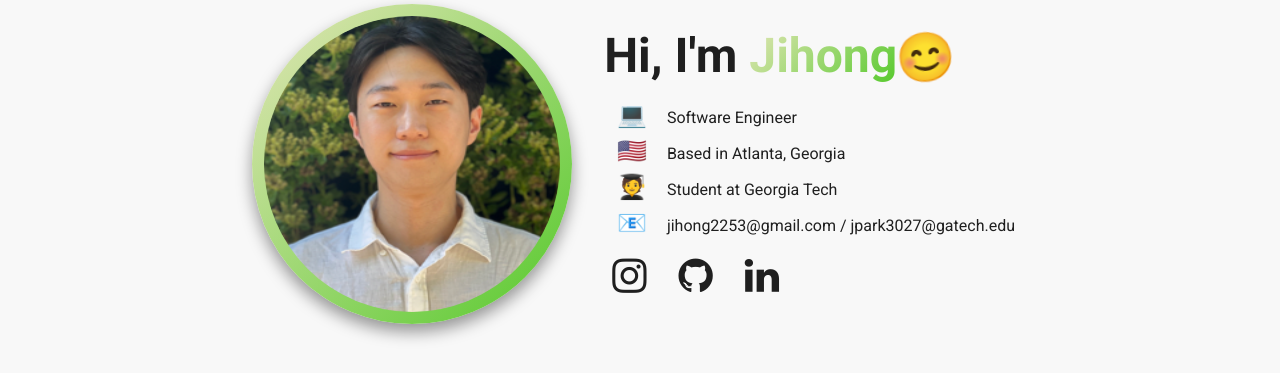
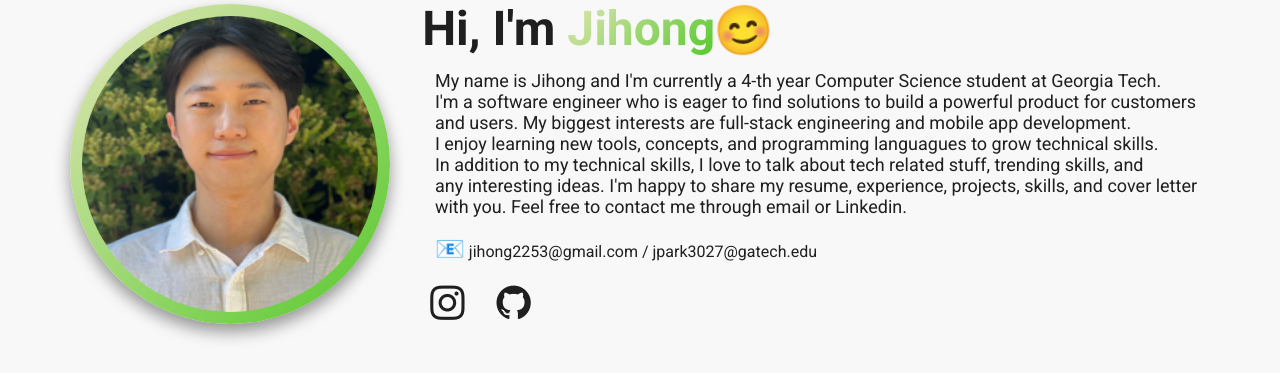
Before and after one commit to eliotte0106/jihong, a React (Create React App) app: page / in a window 1280 px wide. Shown: the part 206-579 px from the top of the page. Built offline with nearby package versions, Linux system fonts and the light colour scheme; the HTML template or start-up script is replaced by a standard one.

Commit message:
edit home

```diff
--- a/src/components/home/EmojiBullet.js
+++ b/src/components/home/EmojiBullet.js
@@ -8,7 +8,7 @@ function EmojiBullet(props) {
         <Box /*component={'li'}*/ fontSize={'1rem'} lineHeight={1.5} style={{cursor: 'default'}}>
             <Box component={'span'} aria-label="cheese"
                 role="img"
-                mr={{xs: '0.5rem', md: '1rem'}} fontSize={'1.5rem'}>{emoji}</Box> {text}
+                mr={{xs: '0.5rem', md: '0rem'}} fontSize={'1.5rem'}>{emoji}</Box> {text}
         </Box>
     );
 }
--- a/src/components/home/Home.js
+++ b/src/components/home/Home.js
@@ -20,6 +20,16 @@ export default function Home() {
             </h1>
             {/* <h2>I'm {info.position}.</h2> */}
             <Box component={'ul'} p={'0.8rem'}>
+            <p className={Style.temp}>
+               My name is Jihong and I'm currently a 4-th year Computer Science student at Georgia Tech.<br />
+               I'm a software engineer who is eager to find solutions to build a powerful product for customers<br /> and users.
+               My biggest interests are full-stack engineering and mobile app development.<br />
+               I enjoy learning new tools, concepts, and programming languagues to grow technical skills.<br />
+               In addition to my technical skills, I love to talk about tech related stuff, trending skills,
+               and <br />any interesting ideas. I'm happy to share my resume, experience, projects, skills, and cover letter <br />with you.
+               Feel free to contact me through email or Linkedin.<br />
+            </p>
+            <br />
                {info.miniBio.map((bio, index) => (
                   <EmojiBullet key={index} emoji={bio.emoji} text={bio.text}/>
                ))}
--- a/src/components/home/Home.module.scss
+++ b/src/components/home/Home.module.scss
@@ -37,6 +37,10 @@ a:hover {
   transition: color 200ms ease;
 }
 
+.temp {
+  font-size: 18px;
+}
+
 @keyframes wave {
   0% { transform: rotate( 0.0deg) }
   10% { transform: rotate(14.0deg) }
--- a/src/info/Info.js
+++ b/src/info/Info.js
@@ -19,26 +19,26 @@ export const info = {
     gradient: `-webkit-linear-gradient(135deg, ${colors})`,
     baseColor: colors[0],
     miniBio: [
-        {
-            emoji: '💻',
-            text: 'Software Engineer'
-        },
+        // {
+        //     emoji: '💻',
+        //     text: 'Software Engineer'
+        // },
         // {
         //     emoji: "🐶",
         //     text: "loves dog"
         // },
-        {
-            emoji: '🇺🇸',
-            text: 'Based in Atlanta, Georgia'
-        },
-        {
-            emoji: "🧑‍🎓",
-            text: "Student at Georgia Tech"
-        },
+        // {
+        //     emoji: '🇺🇸',
+        //     text: 'Based in Atlanta, Georgia'
+        // },
+        // {
+        //     emoji: "🧑‍🎓",
+        //     text: "Student at Georgia Tech"
+        // },
         {
             emoji: "📧",
             text: "jihong2253@gmail.com / jpark3027@gatech.edu"
-        },
+        }
     ],
     socials: [
 
@@ -52,11 +52,11 @@ export const info = {
             icon: "fa fa-github",
             label: 'github'
         },
-        {
-            link: "https://www.linkedin.com/in/jihong-park-102673224/",
-            icon: "fa fa-linkedin",
-            label: 'linkedin'
-        },
+        // {
+        //     link: "https://www.linkedin.com/in/jihong-park-102673224/",
+        //     icon: "fa fa-linkedin",
+        //     label: 'linkedin'
+        // },
 
     ],
     bio: "Hello! I'm Jihong. I'm a Computer Science student at Georgia Tech. I'm interested in software engineering including full-stack engineering and mobile app development",
@@ -119,14 +119,14 @@ export const info = {
             image: mock7
         },
         {
-            title: "Blog Individual Project",
+            title: "Web Individual Project",
             live: null,
             source: "https://github.com/eliotte0106/Versus",
             image: mock8
         },
         {
             title: "iOS App Individual Project",
-            live: null,
+            live: "https://www.youtube.com/watch?v=d9Uew2PoKQ0",
             source: "https://github.com/eliotte0106/MAS-iOS",
             image: mock9
         }
```
